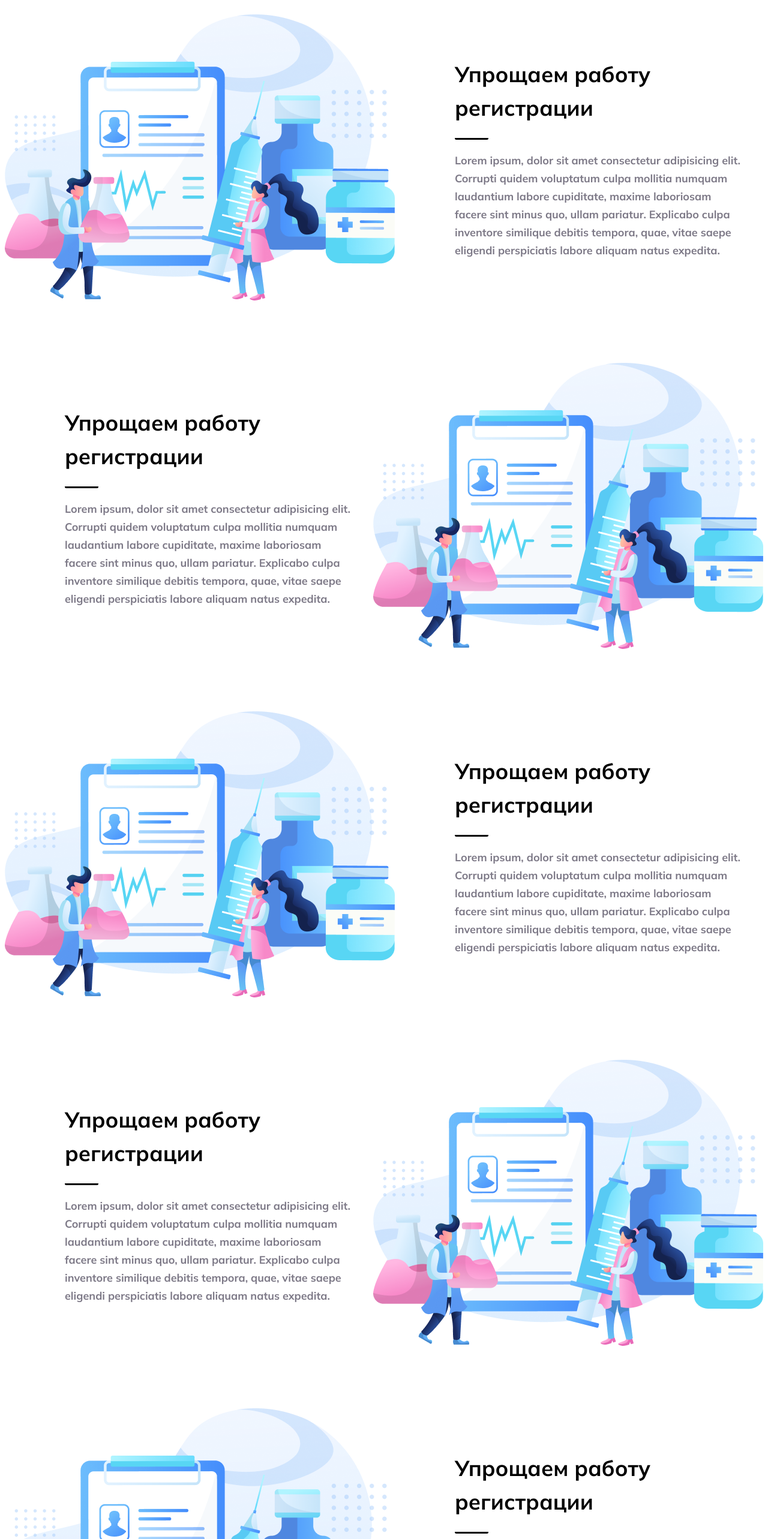
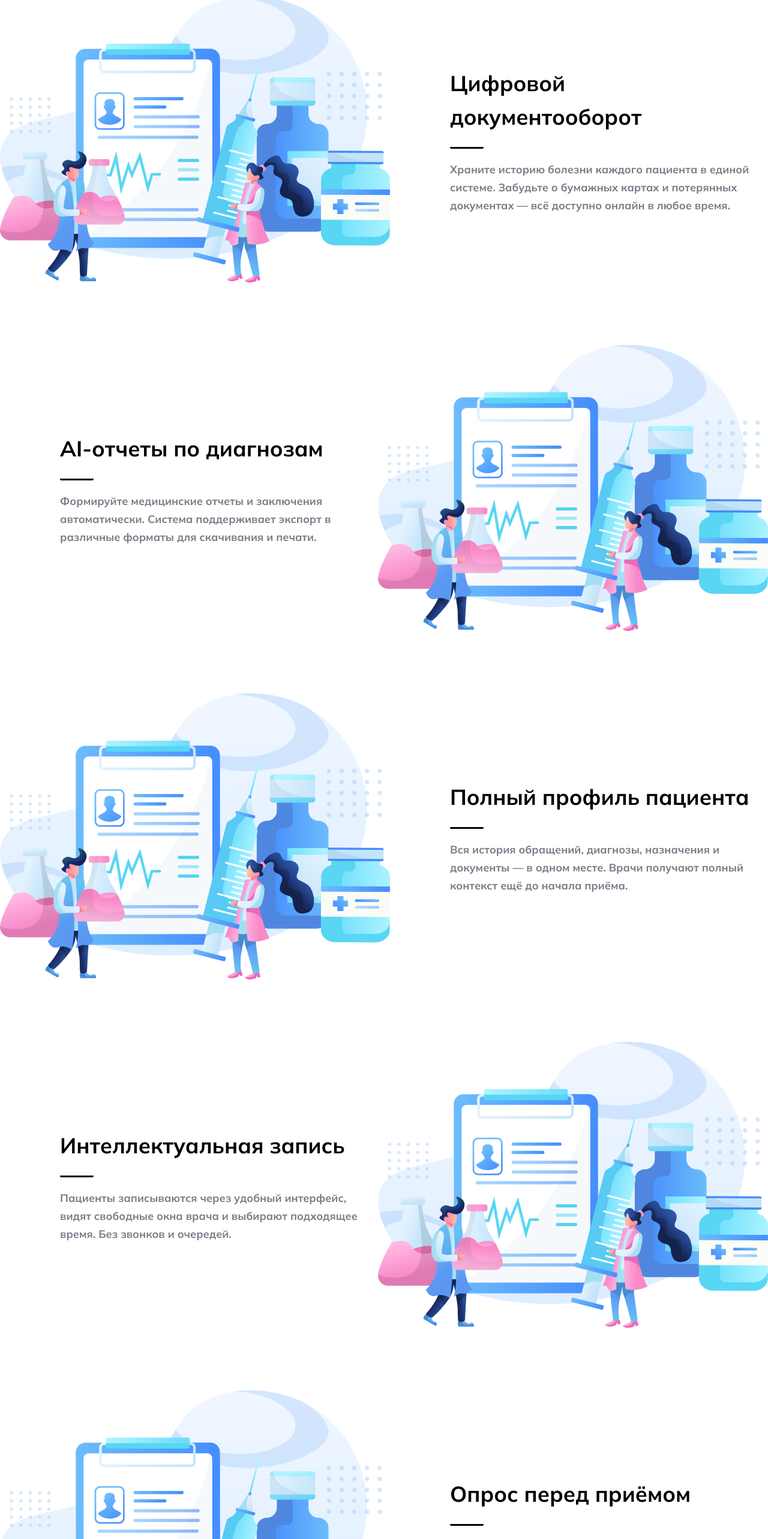
Before and after one commit to NikolayFrontEnd/MedSofTeh, a React (Vite) app: page / in a window 1280 px wide. Shown: the part 1036-3602 px from the top of the page at 60% size. Built offline with nearby package versions, Linux system fonts and the light colour scheme.

Commit message:
Добавил описание к каждой секции

```diff
--- a/src/App.tsx
+++ b/src/App.tsx
@@ -1,4 +1,5 @@
 import Description from './compontets/Description/Description'
+import Footer from './compontets/Footer/Footer'
 import Header from './compontets/Header/Header'
 import Main from './compontets/Main/Main'
 function App() {
@@ -9,6 +10,7 @@ function App() {
    <Header />
     <Main />
     <Description/>
+    <Footer/>
     </>
   )
 }
--- a/src/compontets/Description/Description.tsx
+++ b/src/compontets/Description/Description.tsx
@@ -10,74 +10,80 @@ const Description = () => {
 <div className = {styles.descriptionWords}>Далее мы подробно расскажем обо всех преимуществах и удобствах, которые наше приложение предлагает частным клиникам — от автоматизации рутинных задач до повышения качества обслуживания пациентов и оптимизации внутренних процессов.</div>
         </div>
 
-        <div className = {styles.descriptionBlockAbout}>
-            <div>
-                <img src = {photo}/>
+<div className={styles.descriptionBlockAbout}>
+  <div><img src={photo} /></div>
+  <div className={styles.rightBlock}>
+    <div className={styles.improveWords}>Цифровой документооборот</div>
+    <div className={styles.line}></div>
+    <div className={styles.descWords}>
+      Храните историю болезни каждого пациента в единой системе. Забудьте о бумажных картах и потерянных документах — всё доступно онлайн в любое время.
     </div>
-            <div className = {styles.rightBlock}>
-            <div className={styles.improveWords}>Упрощаем работу регистрации</div>
-            <div className = {styles.line}></div>
-            <div className={styles.descWords}>Lorem ipsum, dolor sit amet consectetur adipisicing elit. Corrupti quidem voluptatum culpa mollitia numquam laudantium labore cupiditate, maxime laboriosam facere sint minus quo, ullam pariatur. Explicabo culpa inventore similique debitis tempora, quae, vitae saepe eligendi perspiciatis labore aliquam natus expedita.</div>
-        </div>
-         </div>
-
-
-                 <div className = {styles.descriptionBlockAbout}>
-            <div className = {styles.rightBlock}>
-            <div className={styles.improveWords}>Упрощаем работу регистрации</div>
-            <div className = {styles.line}></div>
-            <div className={styles.descWords}>Lorem ipsum, dolor sit amet consectetur adipisicing elit. Corrupti quidem voluptatum culpa mollitia numquam laudantium labore cupiditate, maxime laboriosam facere sint minus quo, ullam pariatur. Explicabo culpa inventore similique debitis tempora, quae, vitae saepe eligendi perspiciatis labore aliquam natus expedita.</div>
-        </div>
-         <div>
-       <img src = {photo}/>
   </div>
 </div>
 
 
 
-                 <div className = {styles.descriptionBlockAbout}>
-            <div>
-                <img src = {photo}/>
+<div className={styles.descriptionBlockAbout}>
+  <div className={styles.rightBlock}>
+    <div className={styles.improveWords}>AI-отчеты по диагнозам</div>
+    <div className={styles.line}></div>
+    <div className={styles.descWords}>
+      Формируйте медицинские отчеты и заключения автоматически. Система поддерживает экспорт в различные форматы для скачивания и печати.
     </div>
-            <div className = {styles.rightBlock}>
-            <div className={styles.improveWords}>Упрощаем работу регистрации</div>
-            <div className = {styles.line}></div>
-            <div className={styles.descWords}>Lorem ipsum, dolor sit amet consectetur adipisicing elit. Corrupti quidem voluptatum culpa mollitia numquam laudantium labore cupiditate, maxime laboriosam facere sint minus quo, ullam pariatur. Explicabo culpa inventore similique debitis tempora, quae, vitae saepe eligendi perspiciatis labore aliquam natus expedita.</div>
+  </div>
+  <div><img src={photo} /></div>
+</div>
+
+
+
+
+<div className={styles.descriptionBlockAbout}>
+  <div><img src={photo} /></div>
+  <div className={styles.rightBlock}>
+    <div className={styles.improveWords}>Полный профиль пациента</div>
+    <div className={styles.line}></div>
+    <div className={styles.descWords}>
+      Вся история обращений, диагнозы, назначения и документы — в одном месте. Врачи получают полный контекст ещё до начала приёма.
+    </div>
   </div>
 </div>
 
-                          <div className = {styles.descriptionBlockAbout}>
-            <div className = {styles.rightBlock}>
-            <div className={styles.improveWords}>Упрощаем работу регистрации</div>
-            <div className = {styles.line}></div>
-            <div className={styles.descWords}>Lorem ipsum, dolor sit amet consectetur adipisicing elit. Corrupti quidem voluptatum culpa mollitia numquam laudantium labore cupiditate, maxime laboriosam facere sint minus quo, ullam pariatur. Explicabo culpa inventore similique debitis tempora, quae, vitae saepe eligendi perspiciatis labore aliquam natus expedita.</div>
+
+<div className={styles.descriptionBlockAbout}>
+  <div className={styles.rightBlock}>
+    <div className={styles.improveWords}>Интеллектуальная запись</div>
+    <div className={styles.line}></div>
+    <div className={styles.descWords}>
+      Пациенты записываются через удобный интерфейс, видят свободные окна врача и выбирают подходящее время. Без звонков и очередей.
     </div>
-         <div>
-       <img src = {photo}/>
+  </div>
+  <div><img src={photo} /></div>
+</div>
+
+
+<div className={styles.descriptionBlockAbout}>
+  <div><img src={photo} /></div>
+  <div className={styles.rightBlock}>
+    <div className={styles.improveWords}>Опрос перед приёмом</div>
+    <div className={styles.line}></div>
+    <div className={styles.descWords}>
+      Перед визитом пациент проходит AI-анализ симптомов. Врач получает предварительные данные и экономит время на первичном осмотре.
+    </div>
   </div>
 </div>
 
-                         <div className = {styles.descriptionBlockAbout}>
-            <div>
-                <img src = {photo}/>
-            </div>
-            <div className = {styles.rightBlock}>
-            <div className={styles.improveWords}>Упрощаем работу регистрации</div>
-            <div className = {styles.line}></div>
-            <div className={styles.descWords}>Lorem ipsum, dolor sit amet consectetur adipisicing elit. Corrupti quidem voluptatum culpa mollitia numquam laudantium labore cupiditate, maxime laboriosam facere sint minus quo, ullam pariatur. Explicabo culpa inventore similique debitis tempora, quae, vitae saepe eligendi perspiciatis labore aliquam natus expedita.</div>
+
+<div className={styles.descriptionBlockAbout}>
+  <div className={styles.rightBlock}>
+    <div className={styles.improveWords}>Оптимизация регистратуры</div>
+    <div className={styles.line}></div>
+    <div className={styles.descWords}>
+      Регистраторы тратят меньше времени на рутину: запись, подтверждения и обработка документов автоматизированы.
     </div>
   </div>
+  <div><img src={photo} /></div>
+</div>
 
-                          <div className = {styles.descriptionBlockAbout}>
-            <div className = {styles.rightBlock}>
-            <div className={styles.improveWords}>Упрощаем работу регистрации</div>
-            <div className = {styles.line}></div>
-            <div className={styles.descWords}>Lorem ipsum, dolor sit amet consectetur adipisicing elit. Corrupti quidem voluptatum culpa mollitia numquam laudantium labore cupiditate, maxime laboriosam facere sint minus quo, ullam pariatur. Explicabo culpa inventore similique debitis tempora, quae, vitae saepe eligendi perspiciatis labore aliquam natus expedita.</div>
-        </div>
-         <div>
-       <img src = {photo}/>
-       </div>
-        </div>
         </>
     )
 }
--- a/src/compontets/Footer/Footer.module.css
+++ b/src/compontets/Footer/Footer.module.css
@@ -0,0 +1,48 @@
+    .blockMainFooter{
+    display: block;
+    height: 200px;
+    width: 100%;
+    background: linear-gradient(183.41deg, #67C3F3 -8.57%, #5A98F2 82.96%);
+    margin-top: 50px;
+    position: relative;
+    }
+    .phot{
+        position: absolute;
+            bottom: 5px;
+    left: 5px;
+    }
+    .logoContainer2{
+        padding-left: 150px;
+        padding-top: 50px;
+            font-family: 'Mulish', sans-serif;
+font-weight: 700;
+font-size: 24px;
+letter-spacing: 0%;
+color: rgba(255, 255, 255, 1);
+display: flex;
+align-items: center;
+    }
+    .logoText2{
+padding-left: 20px;
+
+    }
+    .logoIcon2{
+            width: 41px;
+    height: 41px;
+    border-radius: 50%;
+        justify-content: center;
+    align-items: center;
+    background: white;
+ color:#458FF6;
+    display: flex;
+    }
+    .desc{
+        color: rgba(255, 255, 255, 1);
+padding-left: 150px;
+        padding-top: 20px;
+    }
+    .ourComp{
+                color: rgba(255, 255, 255, 1);
+padding-left: 150px;
+padding-top: 20px;
+    }
--- a/src/compontets/Footer/Footer.tsx
+++ b/src/compontets/Footer/Footer.tsx
@@ -0,0 +1,25 @@
+import styles from './Footer.module.css';
+import phot from "../../assets/element2.png";
+const Footer = () => {
+
+    return (
+        <>
+        <div className={styles.blockMainFooter}>
+
+                  <div className={styles.logoContainer2}>
+            <div className={styles.logoIcon2}>
+                <span>М</span>
+            </div>
+            <span className={styles.logoText2}>МЕДСОФТЕХ</span>
+        </div>
+
+<div className={styles.desc}>Компания разрабатывает веб-приложение, упрощающие работу врачей и взаимодействие с пациентами.</div>
+<div className = {styles.ourComp}>©Медсофтех 2025. Все права защищены</div>
+
+<img className = {styles.phot} src = {phot}/>
+        </div>
+        </>
+    )
+}
+
+export default Footer;
--- a/src/index.css
+++ b/src/index.css
@@ -0,0 +1,5 @@
+*{
+    margin: 0px;
+    padding: 0px;
+
+}
```
Also changed, not shown: src/assets/element2.png (added). Lines whose indentation alone changed are shown as unchanged.
